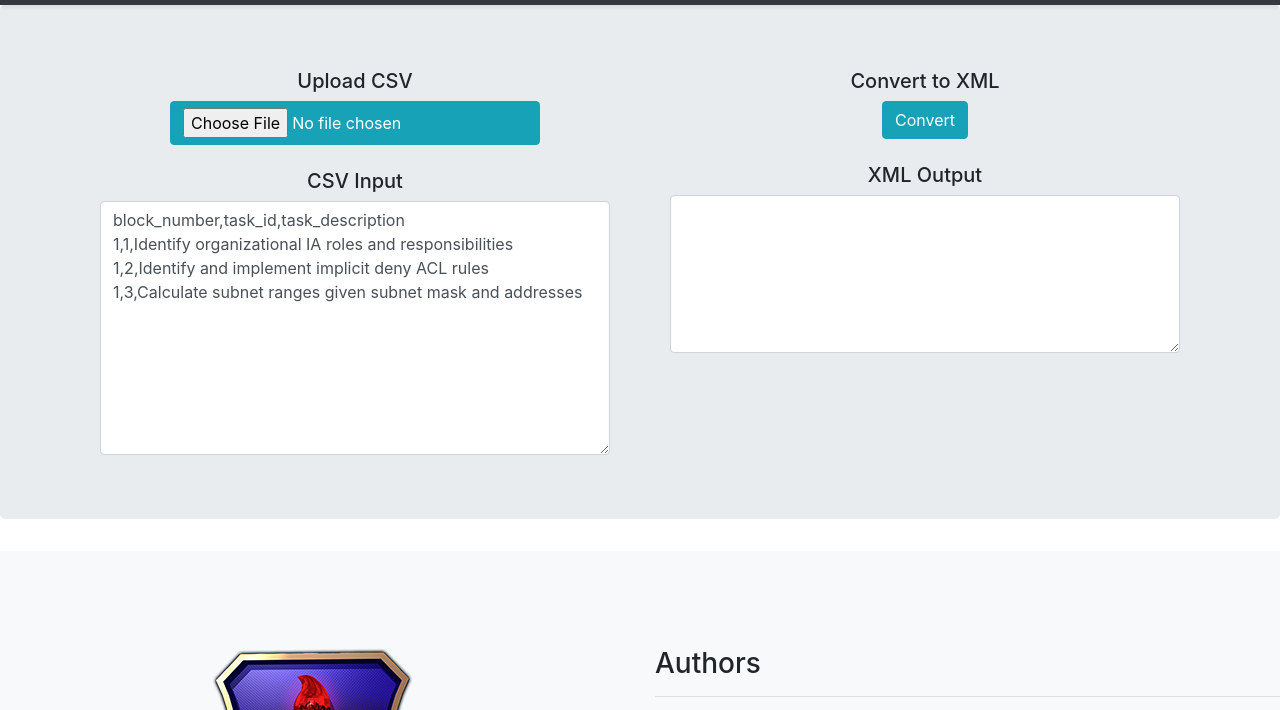
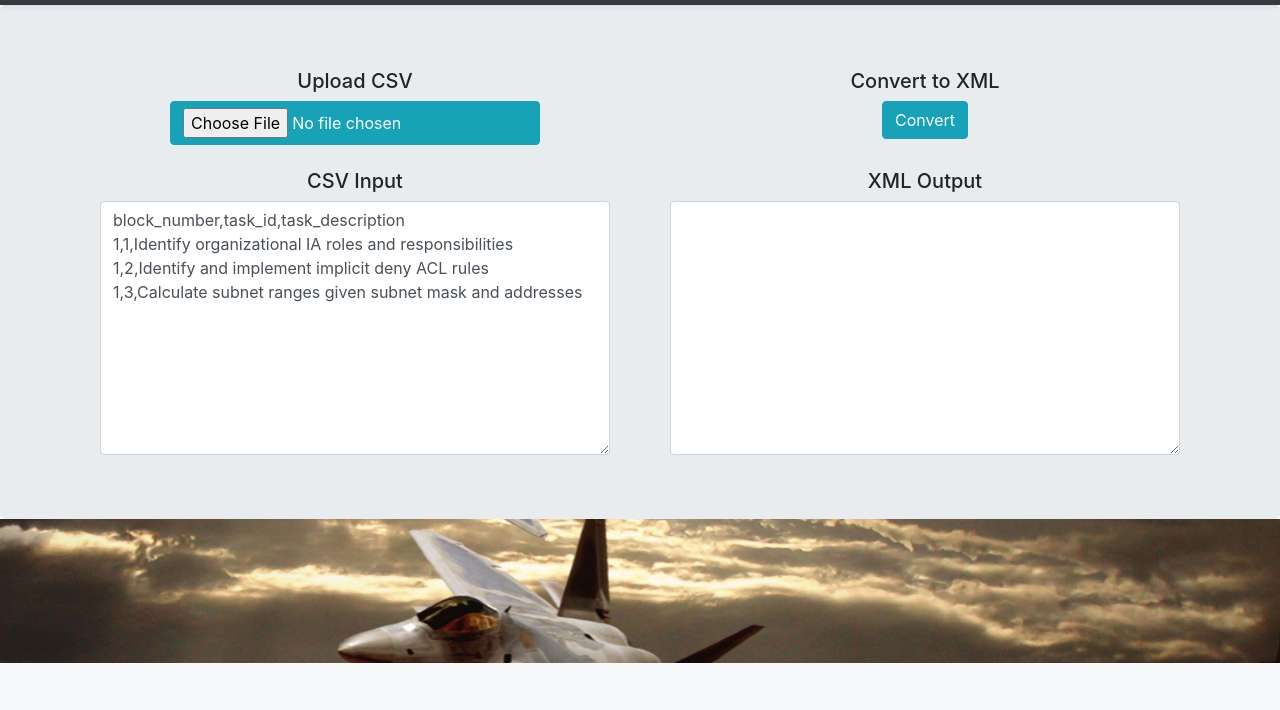
Before and after one commit to Jack-R-Long/CSV-to-XML-tool-AETC-roadshow, a plain HTML site: page front_end/index.html in a window 1280 px wide. Shown: the part 64-774 px from the top of the page. Drawn offline with nearby package versions, Linux system fonts and the light colour scheme.

Commit message:
Added a little parallax for fun

```diff
--- a/front_end/css/style.css
+++ b/front_end/css/style.css
@@ -20,9 +20,28 @@ body {
 }
 /* Footer color for sake of consistency with Navbar */
 footer {
-  background-color: #1C2331; }
-
+  background-color: #1C2331;
+}
+/* Icon for navbar */
 .icon {
   width: 10%;
   height: 10%;
 }
+/* Quick fix for jumbotron spacing */
+.tronfix{
+  margin-bottom: 0;
+}
+/* Parallax lol */
+.parallax {
+  /* The image used */
+  background-image: url("../img/f22_background.jpg");
+
+  /* Full height */
+  height: 100%;
+
+  /* Create the parallax scrolling effect */
+  background-attachment: fixed;
+  background-position: center;
+  background-repeat: no-repeat;
+  background-size: cover;
+}
--- a/front_end/index.html
+++ b/front_end/index.html
@@ -54,8 +54,9 @@
 
     <main role="main">
 
-      <section class="jumbotron text-center">
+      <section class="tronfix jumbotron text-center">
         <div class="container">
+          <!-- Row One -->
           <div class="row align-items-start">
               <!-- Column One -->
               <div class="col">
@@ -64,6 +65,19 @@
                       <h5 class="text-center">Upload CSV</h5>
                       <input class="btn btn-info" id="fileUpload" type="file" onchange="uploadCSV(this)"></input>
                   </div>
+              </div>
+              <!-- Column Two -->
+              <div class="col">
+                  <!-- Convert Button -->
+                  <div class="container text-center">
+                      <h5 class="text-center">Convert to XML</h5>
+                      <button class="btn btn-info" id="btnConvert" onclick="CSVtoXML(tbCSV)">Convert</button>
+                  </div>
+              </div>
+          </div>
+          <!-- Row Two -->
+          <div class="row align-items-start">
+            <div class="col">
               <!-- CSV Upload -->
               <div class="container text-center mt-4">
                 <h5>CSV Input</h5>
@@ -73,23 +87,25 @@
                 1,3,Calculate subnet ranges given subnet mask and addresses</textarea>
               </div>
             </div>
-
-                <!-- Column Two -->
             <div class="col">
-                    <!-- Convert Button -->
-                    <div class="container text-center">
-                        <h5 class="text-center">Convert to XML</h5>
-                        <button class="btn btn-info" id="btnConvert" onclick="CSVtoXML(tbCSV)">Convert</button>
-                    </div>
               <!-- XML Output -->
               <div class="container text-center mt-4">
                 <h5>XML Output</h5>
-                        <textarea  class="form-control"id="tbXML" rows="6"></textarea>
+                <textarea  class="form-control"id="tbXML" rows="10"></textarea>
               </div>
             </div>
           </div>
         </div>
       </section>
+
+      <div class="parallax">
+        <br>
+        <br>
+        <br>
+        <br>
+        <br>
+        <br>
+      </div>
 
       <div class="album py-5 bg-light">
           <!-- Authors Section -->
```
Lines whose indentation alone changed are shown as unchanged.
